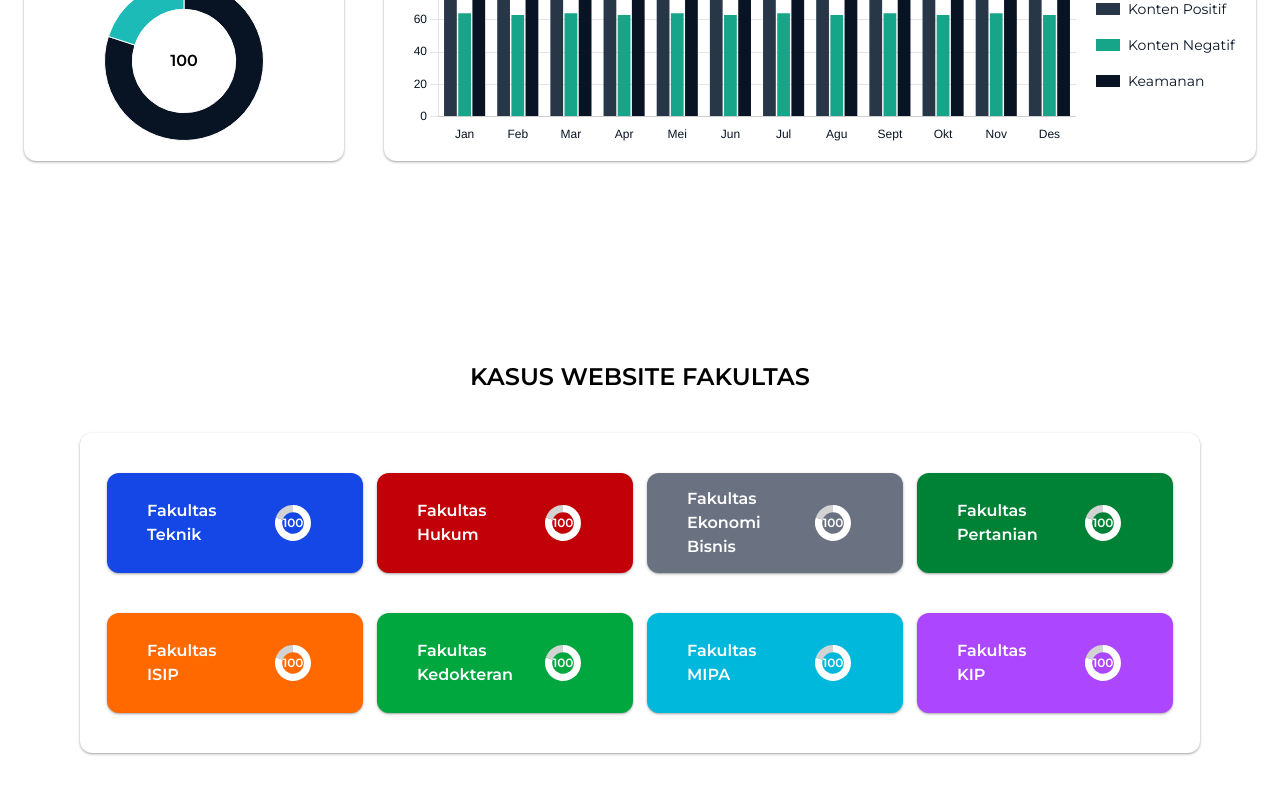
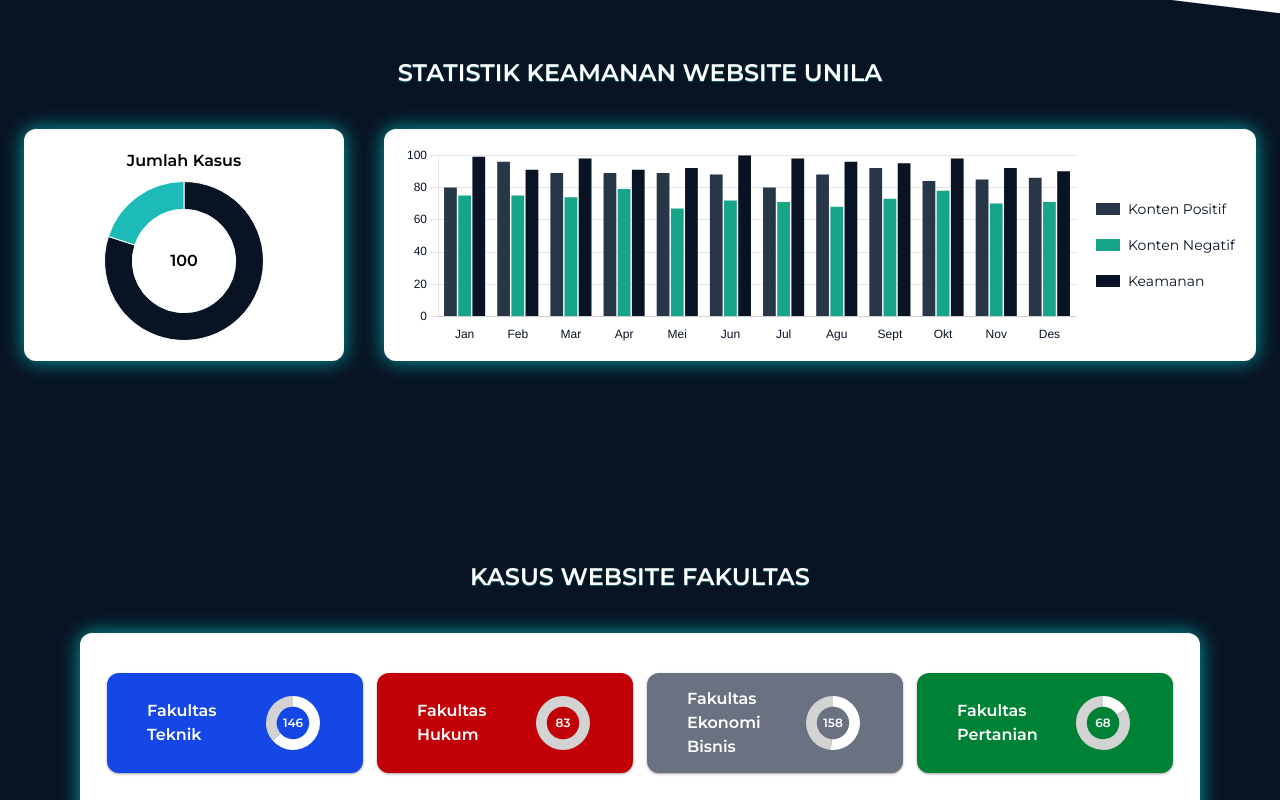
Before and after one commit to kite1412/react-csirt-unila, a React (Vite) app: page / in a window 1280 px wide. Shown: the part 1640-2440 px from the top of the page. Built offline with nearby package versions, Linux system fonts and the light colour scheme.

Commit message:
enhance ui

```diff
--- a/src/index.css
+++ b/src/index.css
@@ -117,6 +117,16 @@ button:focus-visible {
   }
 }
 
+@keyframes flicker {
+  0%,
+  100% {
+    box-shadow: 0 0 20px rgba(0, 255, 255, 0.2);
+  }
+  50% {
+    box-shadow: 0 0 20px rgba(0, 255, 255, 0.7);
+  }
+}
+
 .bg-holo-gradient {
   background: linear-gradient(
     270deg,
@@ -160,14 +170,15 @@ button:focus-visible {
 }
 
 ::-webkit-scrollbar-thumb {
-  background-color: #1DBBB7;
+  background-color: rgba(29, 187, 183, 0.8);
   border-radius: 100px;
 }
 
 ::-webkit-scrollbar-thumb:hover {
-  background-color: #ff4b51;
+  background-color: #1dbbb7;
+  border-radius: 100px;
 }
 
 ::-webkit-scrollbar-track {
-  background-color: #242424;
+  background-color: oklch(0.19 0.0354 254.57);
 }
--- a/src/mocks/facultyData.js
+++ b/src/mocks/facultyData.js
@@ -1,50 +1,50 @@
 const facultyData = [
   {
     facultyName: "Fakultas Teknik",
-    data1: 80,
-    data2: 20,
+    data1: Math.floor(Math.random() * 100),
+    data2: Math.floor(Math.random() * 100),
     colors: "blue-700",
   },
   {
     facultyName: "Fakultas Hukum",
-    data1: 80,
-    data2: 20,
+    data1: Math.floor(Math.random() * 100),
+    data2: Math.floor(Math.random() * 100),
     colors: "red-700",
   },
   {
     facultyName: "Fakultas Ekonomi Bisnis",
-    data1: 80,
-    data2: 20,
+    data1: Math.floor(Math.random() * 100),
+    data2: Math.floor(Math.random() * 100),
     colors: "gray-500",
   },
   {
     facultyName: "Fakultas Pertanian",
-    data1: 80,
-    data2: 20,
+    data1: Math.floor(Math.random() * 100),
+    data2: Math.floor(Math.random() * 100),
     colors: "green-700",
   },
   {
     facultyName: "Fakultas ISIP",
-    data1: 80,
-    data2: 20,
+    data1: Math.floor(Math.random() * 100),
+    data2: Math.floor(Math.random() * 100),
     colors: "orange-500",
   },
   {
     facultyName: "Fakultas Kedokteran",
-    data1: 80,
-    data2: 20,
+    data1: Math.floor(Math.random() * 100),
+    data2: Math.floor(Math.random() * 100),
     colors: "green-600",
   },
   {
     facultyName: "Fakultas MIPA",
-    data1: 80,
-    data2: 20,
+    data1: Math.floor(Math.random() * 100),
+    data2: Math.floor(Math.random() * 100),
     colors: "cyan-500",
   },
   {
     facultyName: "Fakultas KIP",
-    data1: 80,
-    data2: 20,
+    data1: Math.floor(Math.random() * 100),
+    data2: Math.floor(Math.random() * 100),
     colors: "purple-500",
   },
 ];
--- a/src/pages/HomePage.jsx
+++ b/src/pages/HomePage.jsx
@@ -133,10 +133,19 @@ function HomePage() {
       </div>
 
       <div
-        className="w-full h-fit flex flex-col items-center px-20 gap-10 "
+        className="w-full flex flex-col gap-50 bg-primary py-50"
+        style={{
+          clipPath: "polygon(100% 8%, 0 0%, 0% 100%, 100% 95%)",
+        }}
+      >
+        <div
+          className="w-full h-fit flex flex-col items-center px-20 gap-10"
           data-aos="fade-up"
+          // style={{
+          //   clipPath: "polygon(100% 20%, 0 0%, 0% 100%, 100% 80%)",
+          // }}
         >
-        <h1 className="font-semibold text-black text-2xl">
+          <h1 className="font-semibold text-white text-shadow-xs text-shadow-on-primary/50 text-2xl">
             STATISTIK KEAMANAN WEBSITE UNILA
           </h1>
           <div className="flex gap-10 w-full justify-center">
@@ -149,7 +158,7 @@ function HomePage() {
           className="w-full h-fit flex flex-col items-center px-20 gap-10 "
           data-aos="fade-up"
         >
-        <h1 className="font-semibold text-black text-2xl">
+          <h1 className="font-semibold text-white text-shadow-xs text-shadow-on-primary/50 text-2xl">
             KASUS WEBSITE FAKULTAS
           </h1>
           <FacultyWebCaseCards facultyData={facultyData} />
@@ -159,8 +168,11 @@ function HomePage() {
           className="w-full h-fit flex flex-col items-center px-20 gap-10"
           data-aos="fade-up"
         >
-        <h1 className="font-semibold text-black text-2xl">LOG INSIDEN</h1>
+          <h1 className="font-semibold text-white text-shadow-xs text-shadow-on-primary/50 text-2xl">
+            LOG INSIDEN
+          </h1>
           <IncidentLog incidents={incidentData} />
+        </div>
       </div>
 
       <div
@@ -209,6 +221,12 @@ function UnilaWebsites({ unilaSites }) {
 }
 
 function CaseChart() {
+  const randomArray = (length, min = 60, max = 100) =>
+    Array.from(
+      { length },
+      () => Math.floor(Math.random() * (max - min + 1)) + min
+    );
+
   const data = {
     labels: [
       "Jan",
@@ -227,18 +245,18 @@ function CaseChart() {
     datasets: [
       {
         label: "Konten Positif",
-        data: [86, 85, 86, 87, 86, 86, 86, 85, 86, 87, 86, 86],
-        backgroundColor: "#283747", // Warna untuk konten positif (dark teal)
+        data: randomArray(12, 80, 100),
+        backgroundColor: "#283747",
       },
       {
         label: "Konten Negatif",
-        data: [64, 63, 64, 63, 64, 63, 64, 63, 64, 63, 64, 63],
-        backgroundColor: "#17A589", // Warna untuk konten negatif (teal)
+        data: randomArray(12, 60, 80),
+        backgroundColor: "#17A589",
       },
       {
         label: "Keamanan",
-        data: [94, 93, 94, 94, 94, 94, 94, 93, 94, 94, 94, 94],
-        backgroundColor: "#081423", // Warna untuk keamanan (dark blue)
+        data: randomArray(12, 90, 100),
+        backgroundColor: "#081423",
       },
     ],
   };
@@ -284,7 +302,7 @@ function CaseChart() {
   };
 
   return (
-    <div className="w-fit flex gap-5 px-5 rounded-xl shadow-sm shadow-black/30 justify-center items-center">
+    <div className="w-fit flex gap-5 px-5 rounded-xl shadow-[0_0_20px_rgba(0,255,255,0.6)] justify-center items-center bg-white">
       <div className="w-2xl flex h-50">
         <Bar
           data={data}
@@ -337,7 +355,7 @@ function CaseCountCard() {
   };
 
   return (
-    <div className="w-full h-fit py-5 px-20 flex flex-col justify-center items-center gap-2 rounded-xl shadow-sm shadow-black/30">
+    <div className="w-full h-fit py-5 px-20 flex flex-col justify-center items-center gap-2 rounded-xl shadow-[0_0_20px_rgba(0,255,255,0.6)] bg-white">
       <h1 className="font-semibold">Jumlah Kasus</h1>
       <div className="w-40 h-auto relative flex justify-center items-center">
         <div className="absolute font-semibold">{total}</div>
@@ -354,7 +372,7 @@ function CaseCountCard() {
 
 function FacultyWebCaseCards({ facultyData }) {
   return (
-    <div className="grid grid-cols-4 gap-10 w-full rounded-xl shadow-sm shadow-black/30 p-10 place-items-center ">
+    <div className="grid grid-cols-4 gap-10 w-full rounded-xl shadow-[0_0_20px_rgba(0,255,255,0.6)] p-10 place-items-center bg-white">
       {facultyData.map((item, index) => (
         <FacultyWebCaseCard
           key={index}
@@ -386,6 +404,7 @@ function FacultyWebCaseCard({ index, facultyName, data1, data2, colors }) {
 
   const options = {
     cutout: "60%",
+    maintainAspectRatio: false,
     plugins: {
       legend: {
         display: false,
@@ -415,7 +434,7 @@ function FacultyWebCaseCard({ index, facultyName, data1, data2, colors }) {
       data-aos="zoom-in"
       data-aos-delay={index * 50}
     >
-      <span className="font-semibold w-20 text-white">{facultyName}</span>
+      <span className="font-semibold w-15 text-white">{facultyName}</span>
       <div className="w-15 relative flex justify-center items-center">
         <div className="absolute font-semibold text-xs text-white">{total}</div>
         <Doughnut
@@ -430,7 +449,7 @@ function FacultyWebCaseCard({ index, facultyName, data1, data2, colors }) {
 
 function IncidentLog({ incidents }) {
   return (
-    <div className=" rounded-xl shadow-sm shadow-black/30 w-full p-10">
+    <div className=" rounded-xl shadow-[0_0_20px_rgba(0,255,255,0.6)] w-full p-10 bg-white">
       <table className="min-w-full divide-y divide-gray-200">
         <thead className="bg-[#081423]">
           <tr>
```
Lines whose indentation alone changed are shown as unchanged.
